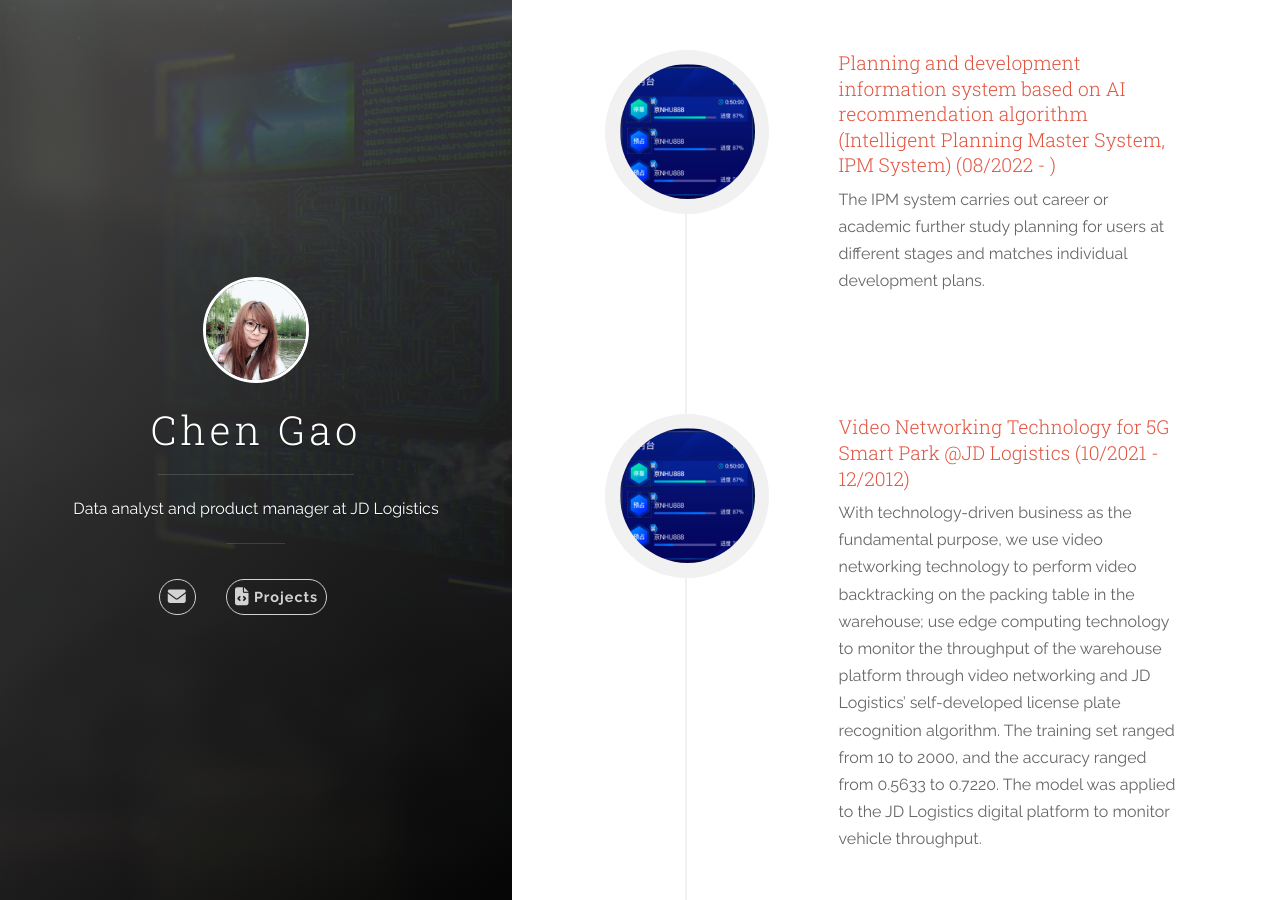
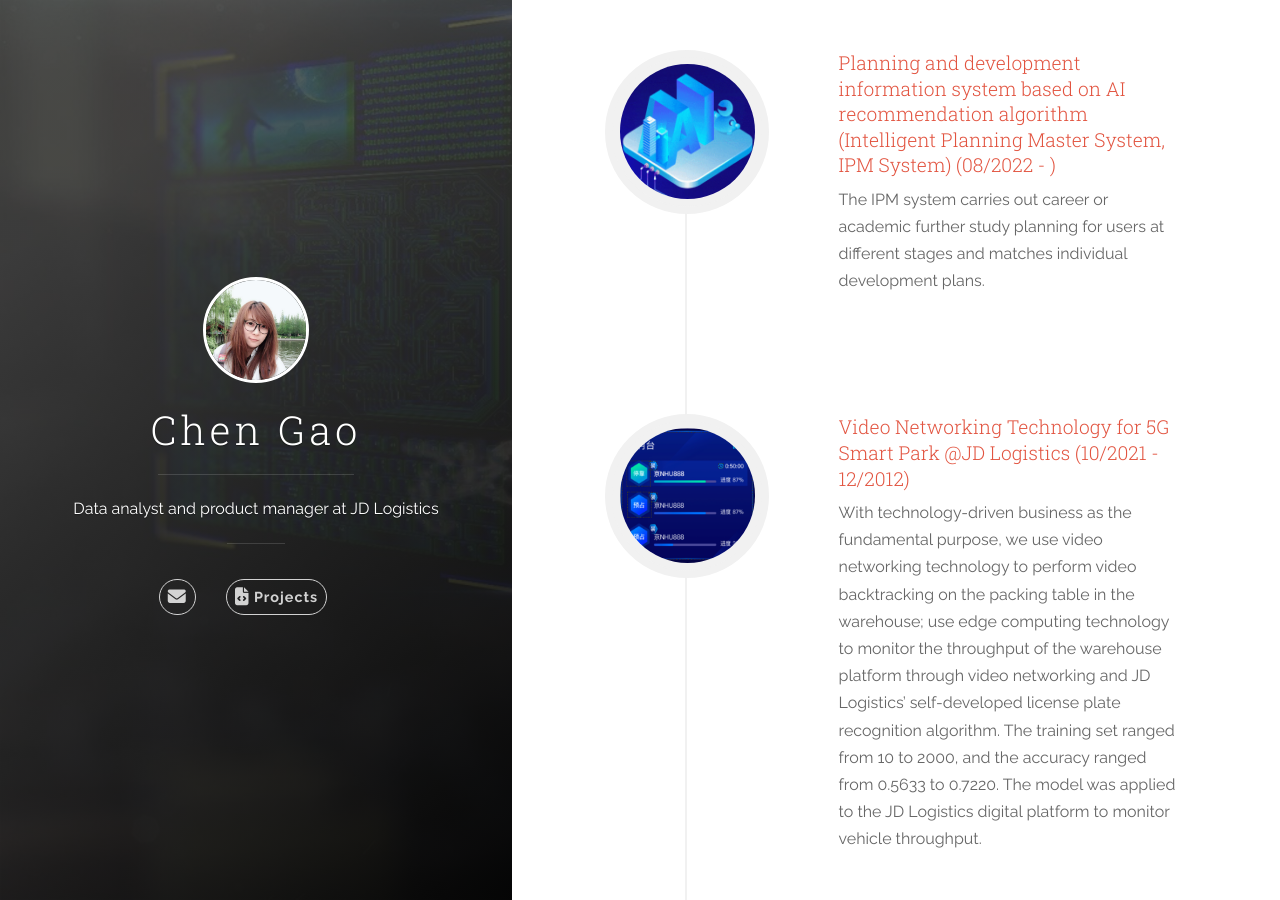
Before and after one commit to Ukie555/ukie555.github.io, a Jekyll site: the page built from index.html, in a window 1280 px wide and 900 px high. Built offline with Jekyll 4.4.1, drawn with Linux system fonts in a browser that asks for light colours; nearby versions of some CDN libraries.

Commit message:
Update IPS system's picture

```diff
--- a/_data/projects.yml
+++ b/_data/projects.yml
@@ -2,7 +2,7 @@
 # If you don't have language feature(language.yml is empty), ignore "i18n" items
 - name: Planning and development information system based on AI recommendation algorithm (Intelligent Planning Master System, IPM System) (08/2022 - )
   link: download/AI_Recommendation_Info_System.pdf
-  img: images/video.png
+  img: images/airecsys.png
   desc: The IPM system carries out career or academic further study planning for users at different stages and matches individual development plans.
 
 - name: Video Networking Technology for 5G Smart Park @JD Logistics (10/2021 - 12/2012)
```
Also changed, not shown: images/airecsys.png (added), 1 other file.
